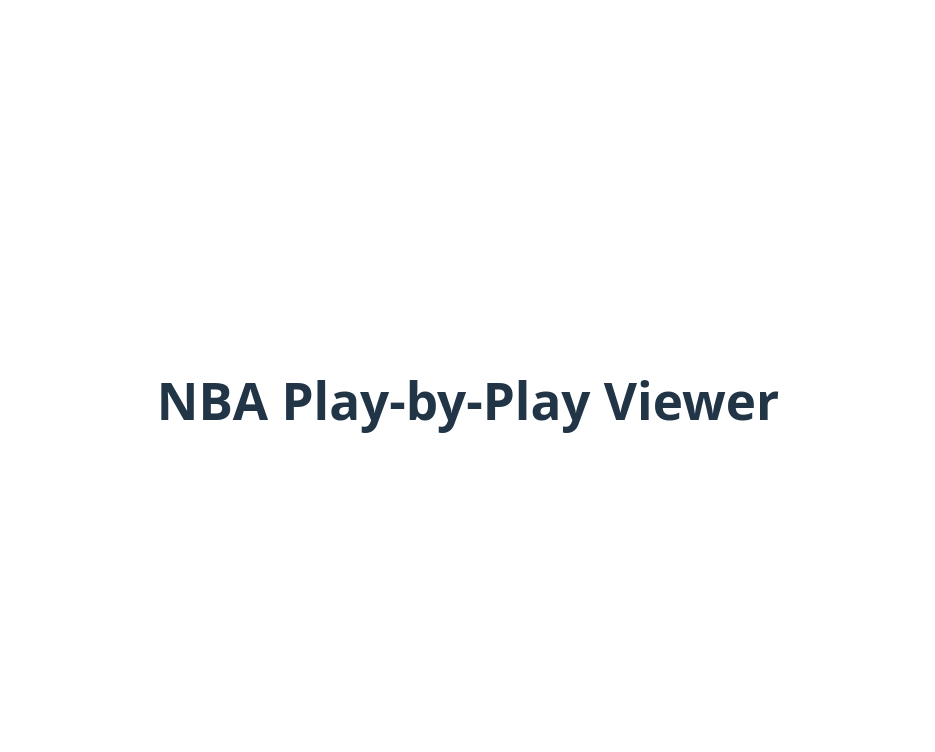
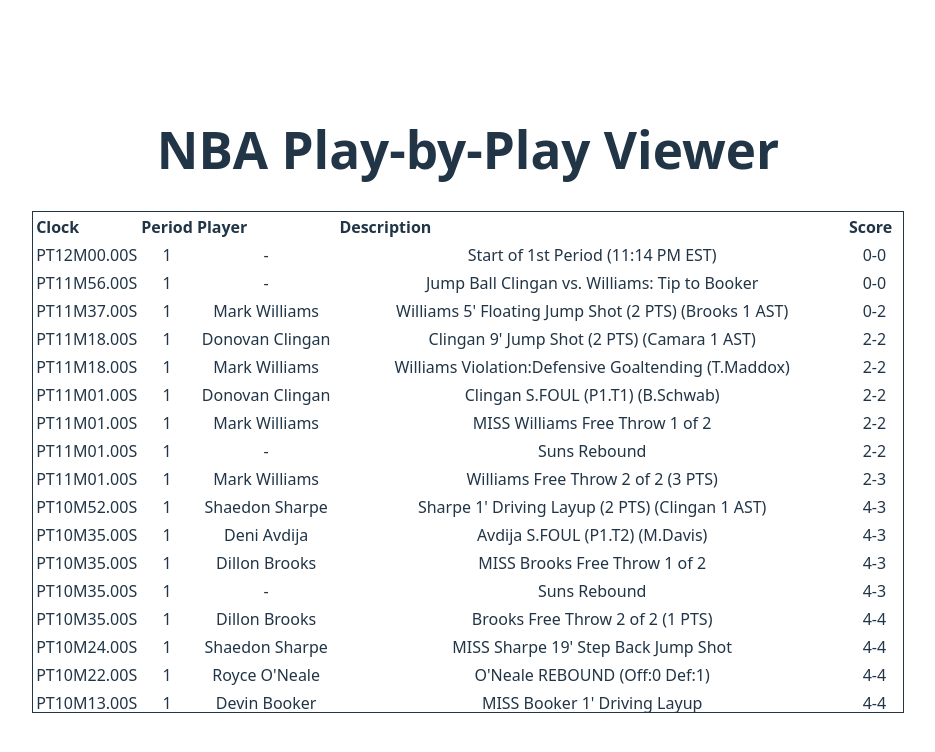
Before and after one commit to tylguo/phoenix-suns, a React (Vite) app: page / in a window 1280 px wide. Shown: the top 752 px of the page, without its empty margins (172-1107 px from the left). Built offline with nearby package versions, Linux system fonts and the light colour scheme.

Commit message:
Update App.tsx

```diff
--- a/src/App.tsx
+++ b/src/App.tsx
@@ -1,5 +1,6 @@
 import type { GameData } from './types';
 import gameData from './data/play-by-play.json';
+import PlayByPlayFeed from './components/PlayByPlayFeed';
 import './App.css';
 
 
@@ -11,7 +12,8 @@
   return (
     <div className="p-4">
       <h1 className="text-2xl font-bold mb-4">NBA Play-by-Play Viewer</h1>
-    </div>
+      <PlayByPlayFeed actions={actions} />
+     </div>
   );
 }
 
```
